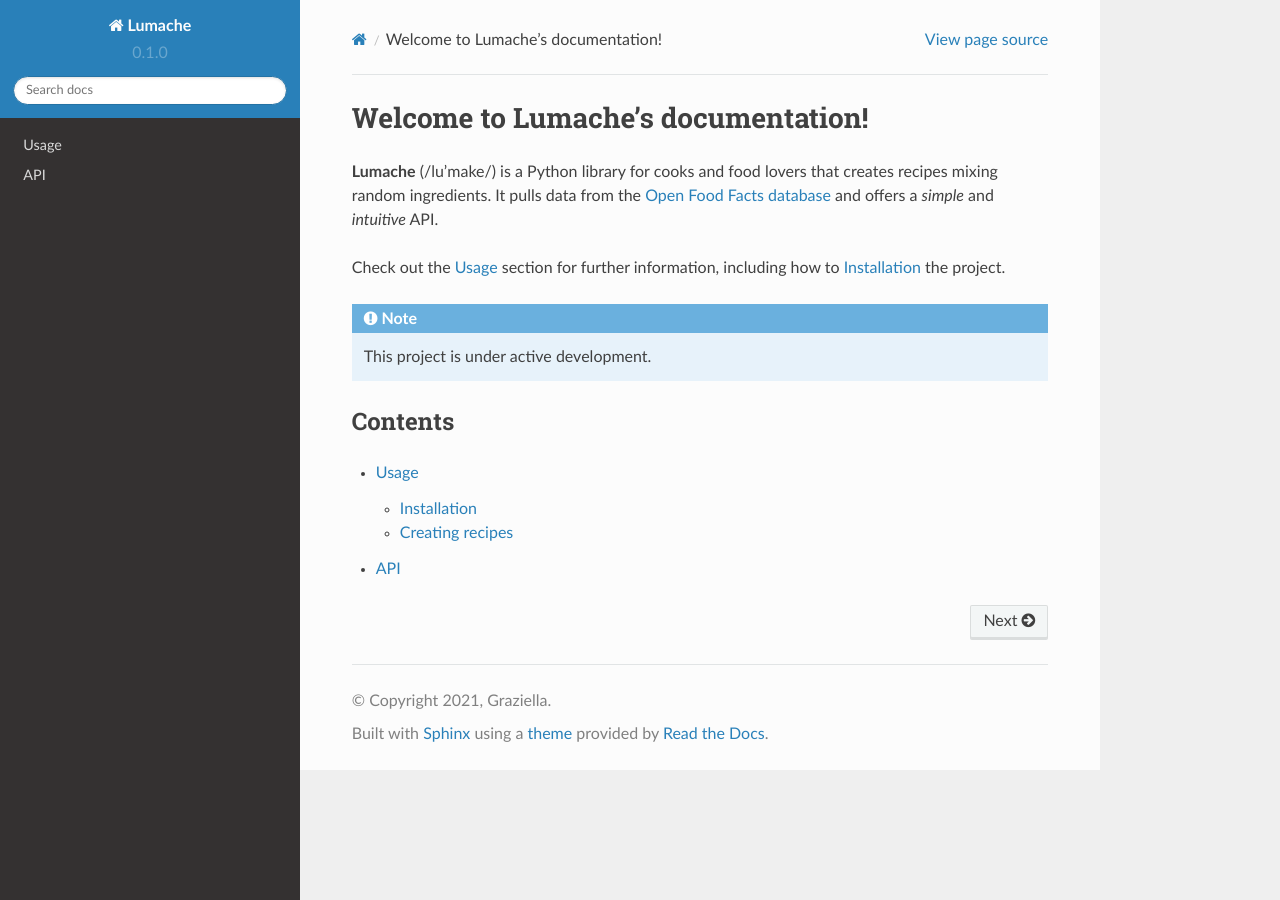
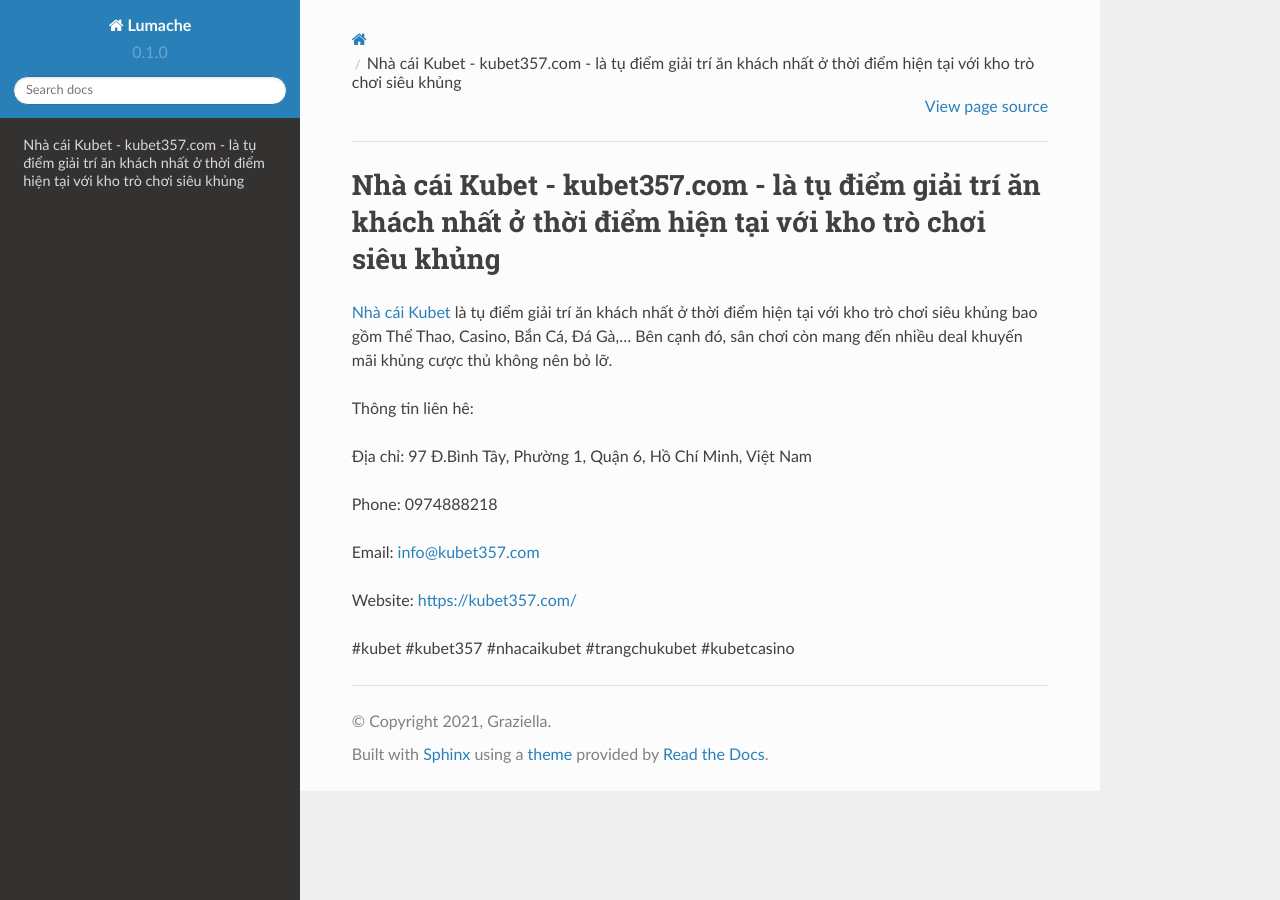
Before and after one commit to socialentity/kubet357com, a Sphinx documentation site: the page built from docs/source/index.rst, in a window 1280 px wide. Built offline with Sphinx 7.4.7 and the Read the Docs theme 2.0.0, drawn with Linux system fonts in a browser that asks for light colours.

Commit message:
Update index.rst

```diff
--- a/docs/source/index.rst
+++ b/docs/source/index.rst
@@ -1,22 +1,16 @@
-Welcome to Lumache's documentation!
+Nhà cái Kubet - kubet357.com - là tụ điểm giải trí ăn khách nhất ở thời điểm hiện tại với kho trò chơi siêu khủng
 ===================================
 
-**Lumache** (/lu'make/) is a Python library for cooks and food lovers
-that creates recipes mixing random ingredients.
-It pulls data from the `Open Food Facts database <https://world.openfoodfacts.org/>`_
-and offers a *simple* and *intuitive* API.
+`Nhà cái Kubet <https://kubet357.com/>`_ là tụ điểm giải trí ăn khách nhất ở thời điểm hiện tại với kho trò chơi siêu khủng bao gồm Thể Thao, Casino, Bắn Cá, Đá Gà,... Bên cạnh đó, sân chơi còn mang đến nhiều deal khuyến mãi khủng cược thủ không nên bỏ lỡ.
 
-Check out the :doc:`usage` section for further information, including
-how to :ref:`installation` the project.
+Thông tin liên hê:
 
-.. note::
+Địa chỉ: 97 Đ.Bình Tây, Phường 1, Quận 6, Hồ Chí Minh, Việt Nam
 
-   This project is under active development.
+Phone: 0974888218
 
-Contents
---------
+Email: info@kubet357.com
 
-.. toctree::
+Website: https://kubet357.com/
 
-   usage
-   api
+#kubet #kubet357 #nhacaikubet #trangchukubet #kubetcasino
```
